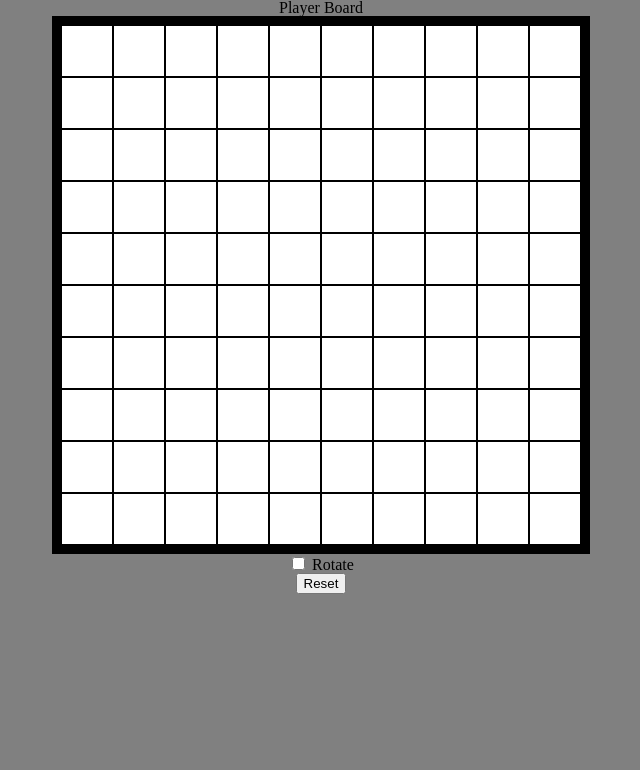
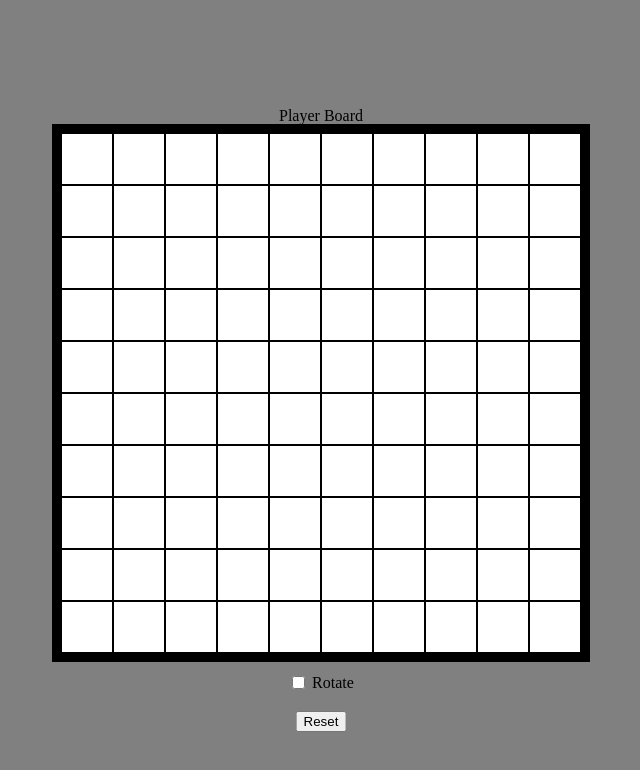
Before and after one commit to blim012/battleship-js, a website built with webpack: page src/template.index.html in a window 1280 px wide. Shown: the whole page, without its empty margins (319-959 px from the left). Built offline with nearby package versions, Linux system fonts and the light colour scheme.

Commit message:
center boards and reset button

```diff
--- a/src/style/style.css
+++ b/src/style/style.css
@@ -4,8 +4,14 @@ body {
 
 #boards {
   display: flex;
-  justify-content: space-around;
+  justify-content: space-evenly;
+  align-items: center;
   text-align: center;
+  height: 100vh;
+}
+
+#player-container {
+  position: relative;
 }
 
 .board-container {
@@ -49,6 +55,17 @@ body {
   background-color: yellow;
 }
 
+#rotate {
+  margin-top: 1em;
+}
+
+#reset {
+  position: absolute;
+  bottom: -3em;
+  left: 50%;
+  transform: translate(-50%, 0);
+}
+
 .no-display {
   display: none;
 }
```
